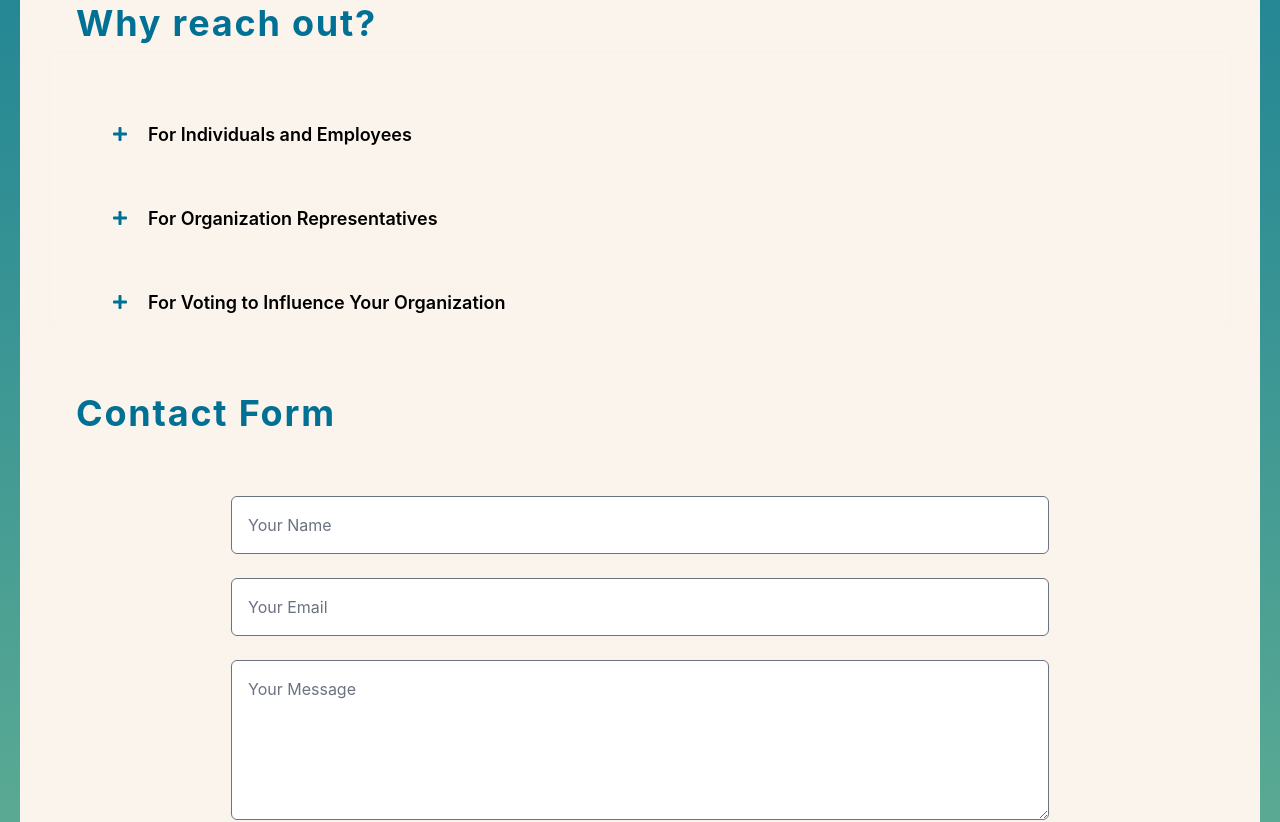
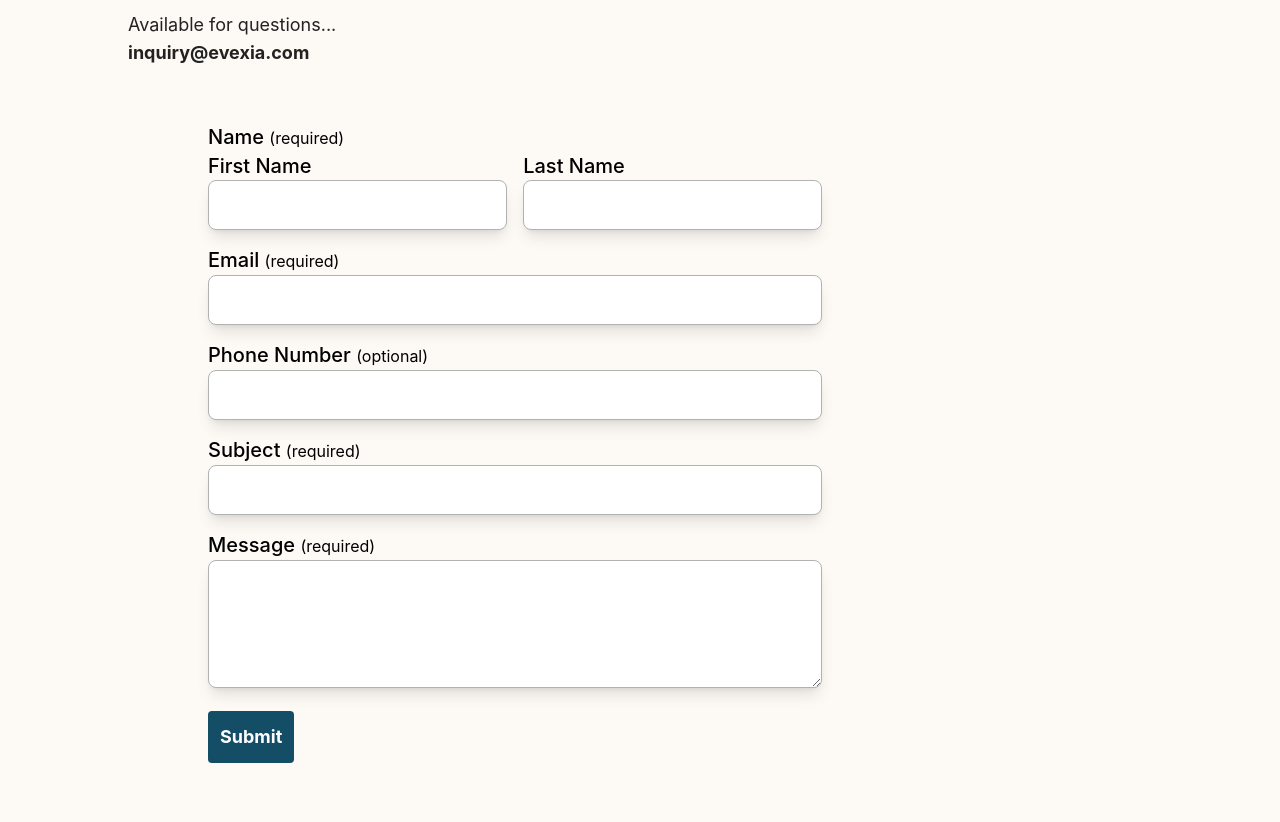
Before and after one commit to UMBR4L/EvexiaWebsiteCopy, a React (Vite) app in the folder client/: page /contact-us in a window 1280 px wide. Shown: the part 560-1382 px from the top of the page. Built offline with nearby package versions, Linux system fonts and the light colour scheme.

Commit message:
Implement Contact Page and About Page enhancements

```diff
--- a/client/src/components/About/FounderMessage.tsx
+++ b/client/src/components/About/FounderMessage.tsx
@@ -1,5 +1,5 @@
 import React from "react";
-import founderImage from "../../assets/members/navyaGoel--2.png"; // Adjust the path as needed
+import founderImage from "../../assets/members/navyaGoel--3.png"; // Adjust the path as needed
 
 const FounderMessage: React.FC = () => {
   return (
--- a/client/src/components/About/MeetOurTeam.tsx
+++ b/client/src/components/About/MeetOurTeam.tsx
@@ -1,7 +1,7 @@
 import React from "react";
 
 // Import images
-import navyaGoel from "../../assets/members/navyaGoel--2.png";
+import navyaGoel from "../../assets/members/navyaGoel--3.png";
 import baaniSingh from "../../assets/members/baaniSingh.png";
 import saAdatAzamSaniat from "../../assets/members/saAdatAzamSaniat--2.png";
 import aaryamanRattan from "../../assets/members/aaryamanRattan--2.png";
--- a/client/src/components/About/OurStory.tsx
+++ b/client/src/components/About/OurStory.tsx
@@ -6,8 +6,8 @@ import statImage2 from "../../assets/photos/manLookingOutWindow.png";
 
 const OurStory: React.FC = () => {
   return (
-    <section className="text-neutralColors-100 font-inter flex flex-col md:flex-row justify-between items-center my-72 mx-24">
-      <div className=" w-[577px] pr-[53px]">
+    <section className="text-neutralColors-100 font-inter flex flex-col md:flex-row justify-between items-center mb-72 mx-24">
+      <div className="w-[577px] pr-[53px]">
         <h2 className="text-5xl font-bold mb-6">Our Story</h2>
         <p className="text-2xl font-regular leading-roomy mb-4">
           Evexia was born out of a deep-rooted passion for mental health
--- /dev/null
+++ b/client/src/components/Contact/ContactForm.tsx
@@ -0,0 +1,110 @@
+import React from "react";
+
+const ContactForm: React.FC = () => {
+  return (
+    <div className="flex flex-col md:flex-row justify-between space-x-20 mx-32 mb-48">
+      {/* Left Section */}
+      <div className="flex flex-col space-y-6 w-[35%]">
+        <p className="text-md font-bold text-lg text-primaryColors-100 ">
+          Get in touch with us.
+        </p>
+        <h2 className="text-5xl font-bold text-neutralColors-100 leading-huge">
+          We would love to hear from you
+        </h2>
+        <p className="text-lg text-neutralColors-100 leading-loose">
+          Available for questions... <br />
+          <span className="font-bold">inquiry@evexia.com</span>{" "}
+        </p>
+      </div>
+      {/* Right Section */}
+      <form className="flex flex-col mt-14 w-[60%] text-xl font-medium leading-loose text-black">
+        <p className="block">
+          Name <span className="font-regular text-base">(required)</span>
+        </p>
+        <div className="space-y-4">
+        <div className="flex space-x-4 ">
+          <div className="w-1/2">
+            <label htmlFor="firstName" className="block font-medium">
+              First Name
+            </label>
+            <input
+              type="text"
+              name="firstName"
+              id="firstName"
+              required
+              className="w-full p-3 border rounded-lg border-neutralColors-25 shadow-lg "
+            />
+          </div>
+          <div className="w-1/2">
+            <label htmlFor="lastName" className="block font-medium">
+              Last Name
+            </label>
+            <input
+              type="text"
+              name="lastName"
+              id="lastName"
+              required
+              className="w-full p-3 border rounded-lg border-neutralColors-25 shadow-lg"
+            />
+          </div>
+        </div>
+        <div>
+          <label htmlFor="email" className="block font-medium">
+            Email <span className="font-regular text-base">(required)</span>
+          </label>
+          <input
+            type="email"
+            name="email"
+            id="email"
+            required
+            className="w-full p-3 border rounded-lg border-neutralColors-25 shadow-lg"
+          />
+        </div>
+        <div>
+          <label htmlFor="phoneNumber" className="block font-medium">
+            Phone Number{" "}
+            <span className="font-regular text-base">(optional)</span>
+          </label>
+          <input
+            type="text"
+            name="phoneNumber"
+            id="phoneNumber"
+            className="w-full p-3 border rounded-lg border-neutralColors-25 shadow-lg"
+          />
+        </div>
+        <div>
+          <label htmlFor="subject" className="block font-medium">
+            Subject <span className="font-regular text-base">(required)</span>
+          </label>
+          <input
+            type="text"
+            name="subject"
+            id="subject"
+            required
+            className="w-full p-3 border rounded-lg border-neutralColors-25 shadow-lg"
+          />
+        </div>
+        <div className="mb-6">
+          <label htmlFor="message" className="block font-medium">
+            Message <span className="font-regular text-base">(required)</span>
+          </label>
+          <textarea
+            name="message"
+            id="message"
+            required
+            className="w-full p-3 border rounded-lg border-neutralColors-25 shadow-lg h-32"
+          />
+        </div>
+        <button
+          type="submit"
+          className="bg-primaryColors-75 text-white p-3 rounded text-lg font-bold"
+        >
+          Submit
+        </button>
+        </div>
+      </form>{" "}
+    </div>
+  );
+};
+
+export default ContactForm;
--- a/client/src/pages/About.tsx
+++ b/client/src/pages/About.tsx
@@ -10,7 +10,7 @@ import MeetOurTeam from "../components/About/MeetOurTeam";
 
 const About = () => {
   return (
-    <div className="flex flex-col font-inter z-0 absolute w-full bg-dimPrimary">
+    <div className="flex flex-col font-inter z-0 absolute w-full mt-72 bg-dimPrimary">
       <OurStory />
 
       <OurMission />
--- a/client/src/pages/Contact.tsx
+++ b/client/src/pages/Contact.tsx
@@ -1,18 +1,26 @@
 import React from "react";
 import Hero from "../components/Contact/Hero";
 import CForm from "../components/Contact/CForm";
+import Footer from "../components/Footer/Footer";
+import ContactForm from "../components/Contact/ContactForm";
 
 const Contact = () => {
   return (
-    <div className="flex flex-col font-inter z-0 absolute w-full bg-gradient bg-gradient-to-b from-secondary to-tree">
-      {" "}
-      <div className="mt-[0px] md:mt-[0px] w-full">
-        <Hero />
-      </div>
-      <div className="flex flex-col mx-5 md:mx-10 md:mt-0 bg-none justify-center items-center">
-        <CForm />
-      </div>
+    <div className="flex flex-col font-inter z-0 mt-44 absolute w-full bg-dimPrimary">
+      <ContactForm />
+      <Footer />
     </div>
+
+    // OLD CONTACT PAGE
+    // <div className="flex flex-col font-inter z-0 absolute w-full bg-gradient bg-gradient-to-b from-secondary to-tree">
+    //   {" "}
+    //   <div className="mt-[0px] md:mt-[0px] w-full">
+    //     <Hero />
+    //   </div>
+    //   <div className="flex flex-col mx-5 md:mx-10 md:mt-0 bg-none justify-center items-center">
+    //     <CForm />
+    //   </div>
+    // </div>
   );
 };
 
```
Also changed, not shown: client/src/assets/members/baaniSingh.png, client/src/assets/members/navyaGoel--3.png (added).
